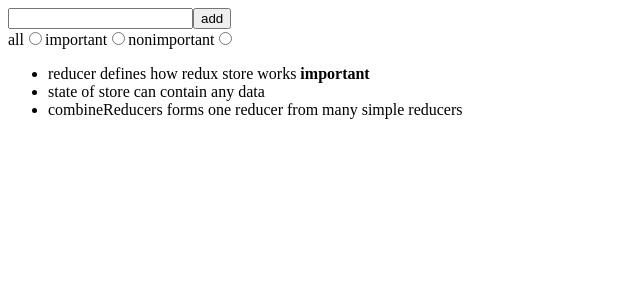
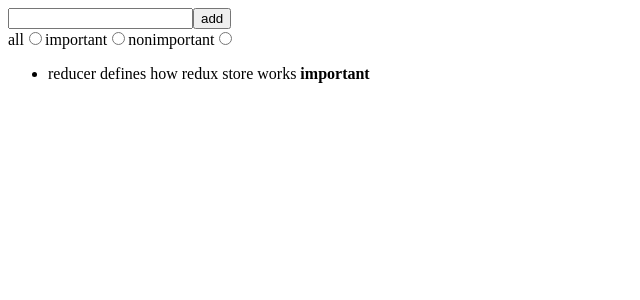
Before and after one commit to larcondo/fullstackopen-part06, a React (Vite) app: page / in a window 1280 px wide. Shown: the top 300 px of the page, without its empty margins (0-640 px from the left). Built offline with nearby package versions, Linux system fonts and the light colour scheme.

Commit message:
add filter functionality

```diff
--- a/src/components/Notes.jsx
+++ b/src/components/Notes.jsx
@@ -12,7 +12,12 @@ const Note = ({ note, handleClick }) => {
 
 const Notes = () => {
   const dispatch = useDispatch()
-  const notes = useSelector(state => state.notes)
+  const notes = useSelector(({filter, notes}) => {
+    if ( filter === 'ALL' ) return notes
+    return filter === 'IMPORTANT'
+      ? notes.filter(note => note.important)
+      : notes.filter(note => !note.important)
+  })
 
   return(
     <ul>
```
